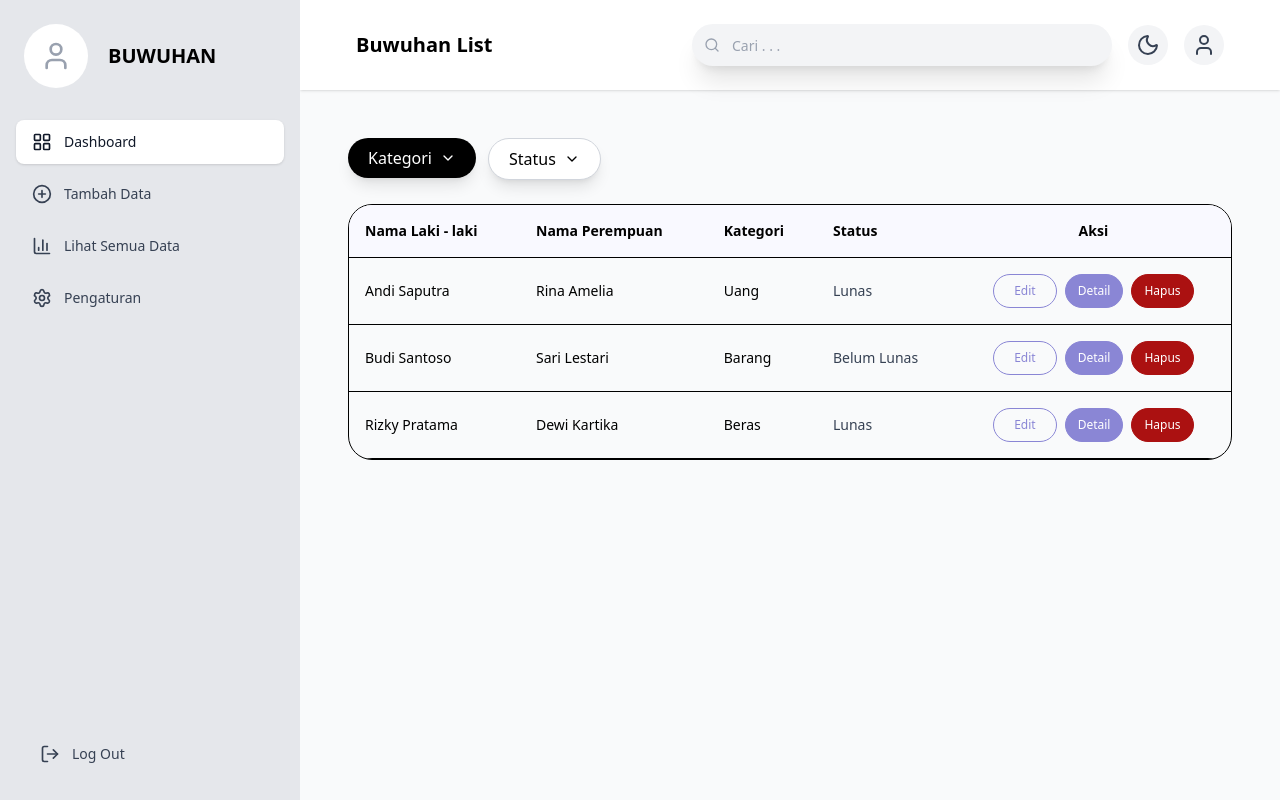
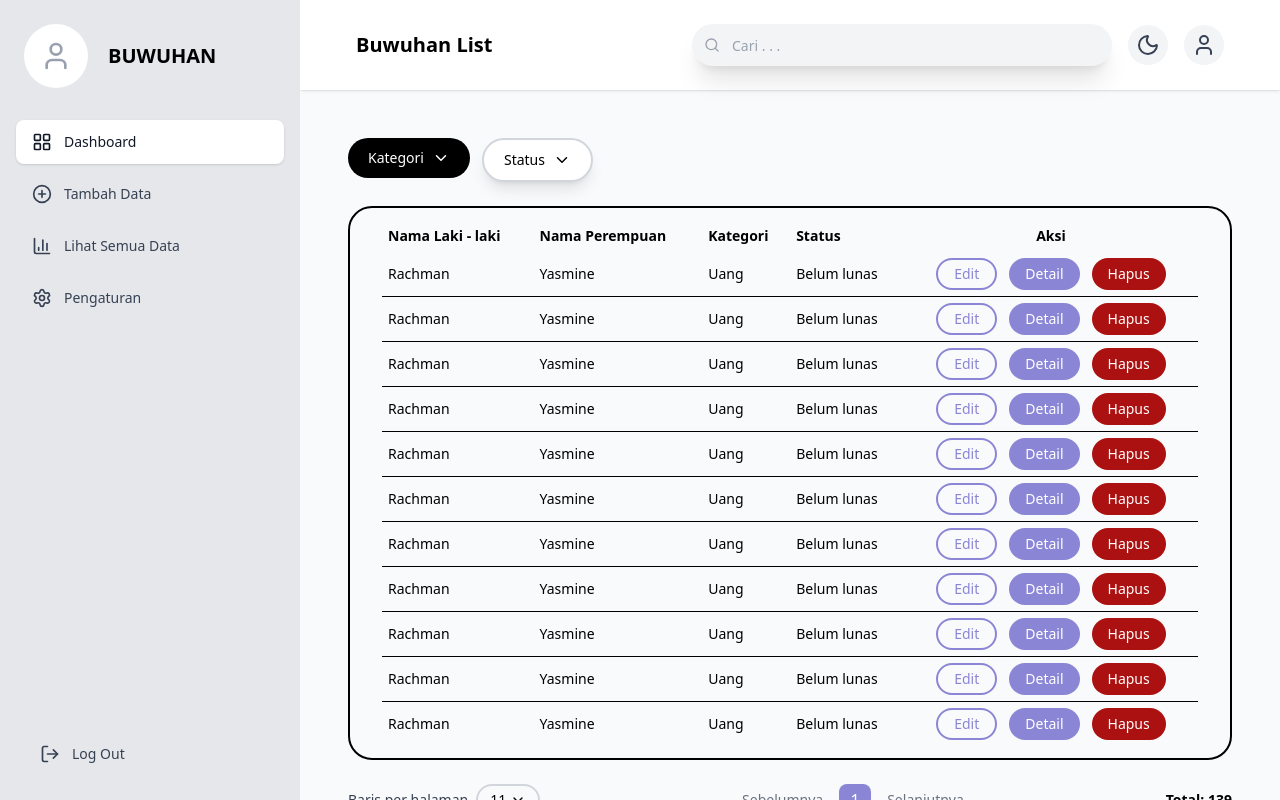
Before and after one commit to Shrimp-Developers/fe-buwuhan, a React (Vite) app: page /dashboard/list in a window 1280 px wide. Built offline with nearby package versions, Linux system fonts and the light colour scheme.

Commit message:
add: BuwuhanList.jsx

```diff
--- a/src/pages/buwuhan/BuwuhanList.jsx
+++ b/src/pages/buwuhan/BuwuhanList.jsx
@@ -15,9 +15,17 @@ export default function BuwuhanList() {
 
     // Data dummy
     const dummyData = [
-        { namaLaki: "Andi Saputra", namaPerempuan: "Rina Amelia", kategori: "Uang", status: "Lunas" },
-        { namaLaki: "Budi Santoso", namaPerempuan: "Sari Lestari", kategori: "Barang", status: "Belum Lunas" },
-        { namaLaki: "Rizky Pratama", namaPerempuan: "Dewi Kartika", kategori: "Beras", status: "Lunas" },
+        { namaLaki: "Rachman", namaPerempuan: "Yasmine", kategori: "Uang", status: "Belum lunas" },
+        { namaLaki: "Rachman", namaPerempuan: "Yasmine", kategori: "Uang", status: "Belum lunas" },
+        { namaLaki: "Rachman", namaPerempuan: "Yasmine", kategori: "Uang", status: "Belum lunas" },
+        { namaLaki: "Rachman", namaPerempuan: "Yasmine", kategori: "Uang", status: "Belum lunas" },
+        { namaLaki: "Rachman", namaPerempuan: "Yasmine", kategori: "Uang", status: "Belum lunas" },
+        { namaLaki: "Rachman", namaPerempuan: "Yasmine", kategori: "Uang", status: "Belum lunas" },
+        { namaLaki: "Rachman", namaPerempuan: "Yasmine", kategori: "Uang", status: "Belum lunas" },
+        { namaLaki: "Rachman", namaPerempuan: "Yasmine", kategori: "Uang", status: "Belum lunas" },
+        { namaLaki: "Rachman", namaPerempuan: "Yasmine", kategori: "Uang", status: "Belum lunas" },
+        { namaLaki: "Rachman", namaPerempuan: "Yasmine", kategori: "Uang", status: "Belum lunas" },
+        { namaLaki: "Rachman", namaPerempuan: "Yasmine", kategori: "Uang", status: "Belum lunas" },
     ];
 
     // Tutup dropdown jika klik di luar
@@ -48,14 +56,14 @@ export default function BuwuhanList() {
     const statusOptions = ["Lunas", "Belum Lunas"];
 
     return (
-        <div className="w-full mx-auto p-6 sm:p-6 relative">
+        <div className="w-full mx-auto p-4 md:p-6">
             {/* Judul (mobile only) */}
             <h1 className="text-lg font-semibold text-[#000000] mb-6 md:hidden">
                 Lihat Semua Data
             </h1>
 
             {/* Filter Bar */}
-            <div className="flex flex-wrap gap-3 mb-6 relative">
+            <div className="flex flex-wrap gap-3 mb-6">
                 {/* Dropdown Kategori */}
                 <div className="relative" ref={kategoriRef}>
                     <button
@@ -63,9 +71,9 @@ export default function BuwuhanList() {
                             setShowKategori(!showKategori);
                             setShowStatus(false);
                         }}
-                        className="flex items-center gap-2 bg-black text-white px-5 py-2 rounded-full shadow-lg"
+                        className="flex items-center gap-2 bg-black text-white px-5 py-2.5 rounded-full text-sm font-medium"
                     >
-                        {kategori} <ChevronDown size={16} />
+                        {kategori} <ChevronDown size={18} />
                     </button>
 
                     {showKategori && (
@@ -77,7 +85,7 @@ export default function BuwuhanList() {
                                         setKategori(opt);
                                         setShowKategori(false);
                                     }}
-                                    className="w-full text-left px-4 py-2 hover:bg-gray-100 text-gray-700"
+                                    className="w-full text-left px-4 py-2 hover:bg-gray-100 text-gray-700 first:rounded-t-xl last:rounded-b-xl shadow-lg"
                                 >
                                     {opt}
                                 </button>
@@ -93,9 +101,9 @@ export default function BuwuhanList() {
                             setShowStatus(!showStatus);
                             setShowKategori(false);
                         }}
-                        className="flex items-center gap-2 bg-white border border-gray-300 px-5 py-2 rounded-full shadow-lg"
+                        className="flex items-center gap-2 bg-white border-2 border-gray-300 px-5 py-2.5 rounded-full text-sm font-medium shadow-lg"
                     >
-                        {status} <ChevronDown size={16} />
+                        {status} <ChevronDown size={18} />
                     </button>
 
                     {showStatus && (
@@ -107,7 +115,7 @@ export default function BuwuhanList() {
                                         setStatus(opt);
                                         setShowStatus(false);
                                     }}
-                                    className="w-full text-left px-4 py-2 hover:bg-gray-100 text-gray-700"
+                                    className="w-full text-left px-4 py-2 hover:bg-gray-100 text-gray-700 first:rounded-t-xl last:rounded-b-xl"
                                 >
                                     {opt}
                                 </button>
@@ -133,34 +141,36 @@ export default function BuwuhanList() {
             {!loading && !error && (
                 <>
                     {/* Desktop Table */}
-                    <div className="hidden md:block border border-[#000000] rounded-3xl overflow-hidden">
-                        <table className="w-full text-sm border-collapse">
-                            <thead className="bg-[#F9F9FF] text-left">
-                            <tr>
-                                <th className="p-4 border-b">Nama Laki - laki</th>
-                                <th className="p-4 border-b">Nama Perempuan</th>
-                                <th className="p-4 border-b">Kategori</th>
-                                <th className="p-4 border-b">Status</th>
-                                <th className="p-4 border-b text-center">Aksi</th>
+                    <div className="hidden md:block border-2 border-black rounded-3xl overflow-hidden px-8 py-3">
+                        <table className="w-full text-sm">
+                            <thead className="">
+                            <tr className="">
+                                <th className="p-1.5 text-left font-semibold">Nama Laki - laki</th>
+                                <th className="p-1.5 text-left font-semibold">Nama Perempuan</th>
+                                <th className="p-1.5 text-left font-semibold">Kategori</th>
+                                <th className="p-1.5 text-left font-semibold">Status</th>
+                                <th className="p-1.5 text-center font-semibold">Aksi</th>
                             </tr>
                             </thead>
                             <tbody>
                             {data.map((row, index) => (
-                                <tr key={index} className="border-b hover:bg-gray-50">
-                                    <td className="p-4">{row.namaLaki}</td>
-                                    <td className="p-4">{row.namaPerempuan}</td>
-                                    <td className="p-4">{row.kategori}</td>
-                                    <td className="p-4 text-gray-700">{row.status}</td>
-                                    <td className="p-4 flex justify-center gap-2">
-                                        <button className="px-5 py-2 text-xs border border-[#8A86D5] text-[#8A86D5] rounded-full hover:bg-[#ECEBFF] transition">
+                                <tr key={index} className="border-b border-black last:border-b-0">
+                                    <td className="p-1.5">{row.namaLaki}</td>
+                                    <td className="p-1.5">{row.namaPerempuan}</td>
+                                    <td className="p-1.5">{row.kategori}</td>
+                                    <td className="p-1.5">{row.status}</td>
+                                    <td className="p-1.5">
+                                        <div className="flex justify-center gap-3">
+                                            <button className="px-4 py-1 text-sm border-2 border-[#8A86D5] text-[#8A86D5] rounded-full hover:bg-[#ECEBFF] transition font-medium">
                                                 Edit
                                             </button>
-                                        <button className="px-3 py-2 text-xs border border-[#8A86D5] bg-[#8A86D5] text-white rounded-full hover:bg-[#6D67C4] transition">
+                                            <button className="px-4 py-1 text-sm bg-[#8A86D5] text-white rounded-full hover:bg-[#6D67C4] transition font-medium">
                                                 Detail
                                             </button>
-                                        <button className="px-3 py-2 text-xs border border-[#AB1111] bg-[#AB1111] text-white rounded-full hover:bg-red-600 transition">
+                                            <button className="px-4 py-1 text-sm bg-[#AB1111] text-white rounded-full hover:bg-red-600 transition font-medium">
                                                 Hapus
                                             </button>
+                                        </div>
                                     </td>
                                 </tr>
                             ))}
@@ -169,27 +179,56 @@ export default function BuwuhanList() {
                     </div>
 
                     {/* Mobile Card */}
-                    <div className="block md:hidden space-y-3">
+                    <div className="block md:hidden border-2 border-black rounded-3xl overflow-hidden bg-white">
+                        {/* Header */}
+                        <div className="grid grid-cols-4 gap-2 p-2 bg-white border-b-2 border-gray-200">
+                            <div className="font-semibold text-sm">Nama<br/>Laki-laki</div>
+                            <div className="font-semibold text-sm">Nama<br/>Perempuan</div>
+                            <div className="font-semibold text-sm">Status</div>
+                            <div></div>
+                        </div>
+
+                        {/* Rows */}
                         {data.map((row, index) => (
                             <div
                                 key={index}
-                                className="border border-gray-300 rounded-2xl p-4 flex justify-between items-center"
+                                className="grid grid-cols-4 gap-2 p-4 border-b border-gray-200 last:border-b-0 items-center"
                             >
-                                <div>
-                                    <p className="text-sm font-medium text-gray-800">
-                                        {row.namaLaki}
-                                    </p>
-                                    <p className="text-sm text-gray-600">{row.namaPerempuan}</p>
-                                    <p className="text-sm text-gray-700 mt-1">{row.status}</p>
-                                </div>
-                                <button className="px-4 py-2 text-xs border border-[#8A86D5] text-[#8A86D5] rounded-full hover:bg-[#ECEBFF]">
+                                <div className="text-sm">{row.namaLaki}</div>
+                                <div className="text-sm">{row.namaPerempuan}</div>
+                                <div className="text-sm text-gray-700">{row.status}</div>
+                                <div className="flex justify-end">
+                                    <button className="px-4 py-1.5 text-xs border-2 border-[#8A86D5] text-[#8A86D5] rounded-full hover:bg-[#ECEBFF] font-medium">
                                         Edit
                                     </button>
+                                </div>
                             </div>
                         ))}
                     </div>
                 </>
             )}
+
+            {/* Pagination */}
+            <div className="mt-6 flex flex-col md:flex-row justify-between items-center gap-4">
+                <div className="flex items-center gap-2">
+                    <span className="text-sm text-gray-700">Baris per halaman</span>
+                    <button className="px-3 py-1 border-2 border-gray-300 rounded-full text-sm flex items-center gap-1">
+                        11 <ChevronDown size={16} />
+                    </button>
+                </div>
+
+                <div className="flex items-center gap-4">
+                    <span className="text-sm text-gray-500">Sebelumnya</span>
+                    <button className="w-8 h-8 flex items-center justify-center bg-[#8A86D5] text-white rounded-lg font-medium">
+                        1
+                    </button>
+                    <span className="text-sm text-gray-500">Selanjutnya</span>
+                </div>
+
+                <div className="text-sm font-semibold">
+                    Total: <span className="text-black">139</span>
+                </div>
+            </div>
         </div>
     );
 }
```
Lines whose indentation alone changed are shown as unchanged.
